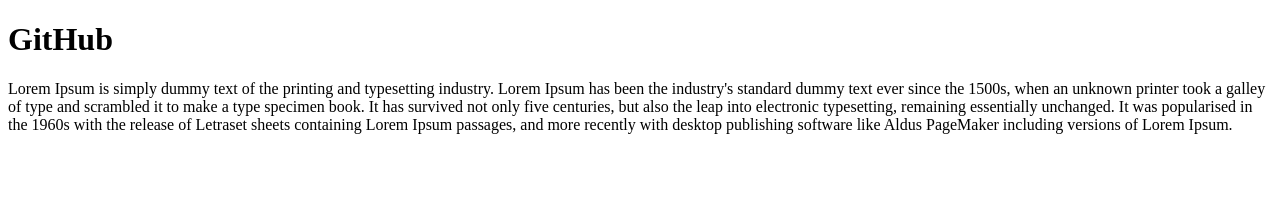
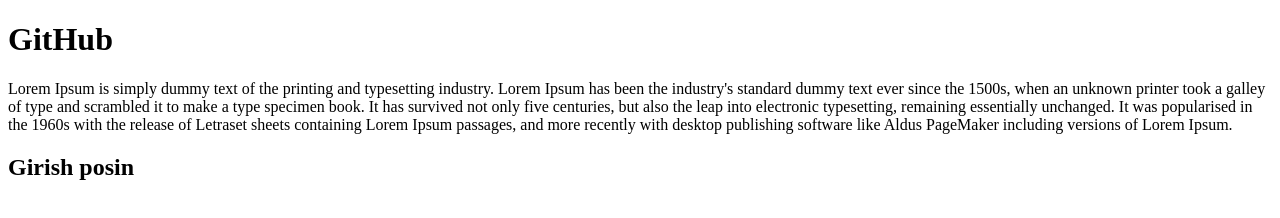
Before and after one commit to gsupadhyay/hello-world, a plain HTML site: page index.html in a window 1280 px wide. Drawn offline with Linux system fonts and the light colour scheme.

Commit message:
update by posin account

```diff
--- a/index.html
+++ b/index.html
@@ -9,6 +9,7 @@
 <body>
 <h1>GitHub</h1>
 <p>Lorem Ipsum is simply dummy text of the printing and typesetting industry. Lorem Ipsum has been the industry's standard dummy text ever since the 1500s, when an unknown printer took a galley of type and scrambled it to make a type specimen book. It has survived not only five centuries, but also the leap into electronic typesetting, remaining essentially unchanged. It was popularised in the 1960s with the release of Letraset sheets containing Lorem Ipsum passages, and more recently with desktop publishing software like Aldus PageMaker including versions of Lorem Ipsum.</p>
+<h2>Girish posin</h2>
 
 </body>
 </html>
```
